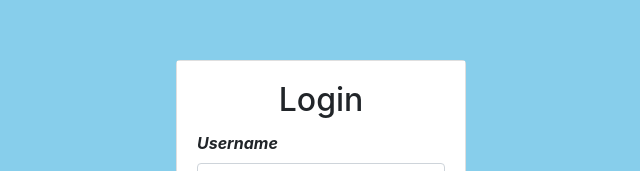
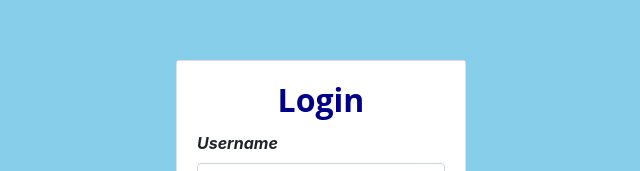
Before and after one commit to harshrathod50/rll, an Angular app in the folder src/client/angular/: page /userlogin in a window 1280 px wide. Shown: the part 161-332 px from the top of the page, without its empty margins (319-959 px from the left). Built offline with nearby package versions, Linux system fonts and the light colour scheme.

Commit message:
FRONTEND:Userlogin Final

```diff
--- a/src/client/angular/src/app/user-login/user-login.component.html
+++ b/src/client/angular/src/app/user-login/user-login.component.html
@@ -10,6 +10,12 @@
         body {
             background-color: skyblue;
         }
+        .facebook-style-text {
+            font-family: 'Open Sans', sans-serif;
+            font-size: 2rem;
+            font-weight: bold;
+            color: darkblue;
+        }
     </style>
 </head>
 <body>
@@ -18,7 +24,7 @@
             <div class="col-md-3">
                 <div class="card">
                     <div class="card-body" style="background-color: #ffffff;">
-                        <h2 class="card-title text-center">Login</h2>
+                        <h2 class="card-title text-center facebook-style-text">Login</h2>
                         <form #userlogin="ngForm" (ngSubmit)="OnSubmit(userlogin)">
                             <div class="form-group">
                                 <label for="username"><b><i>Username</i></b></label>
```
